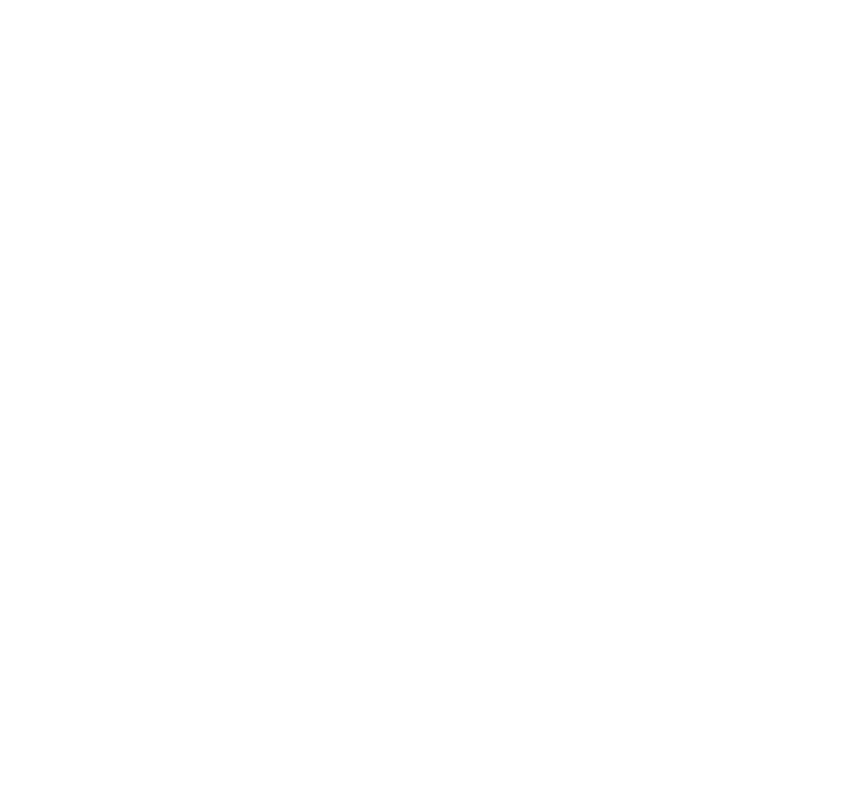
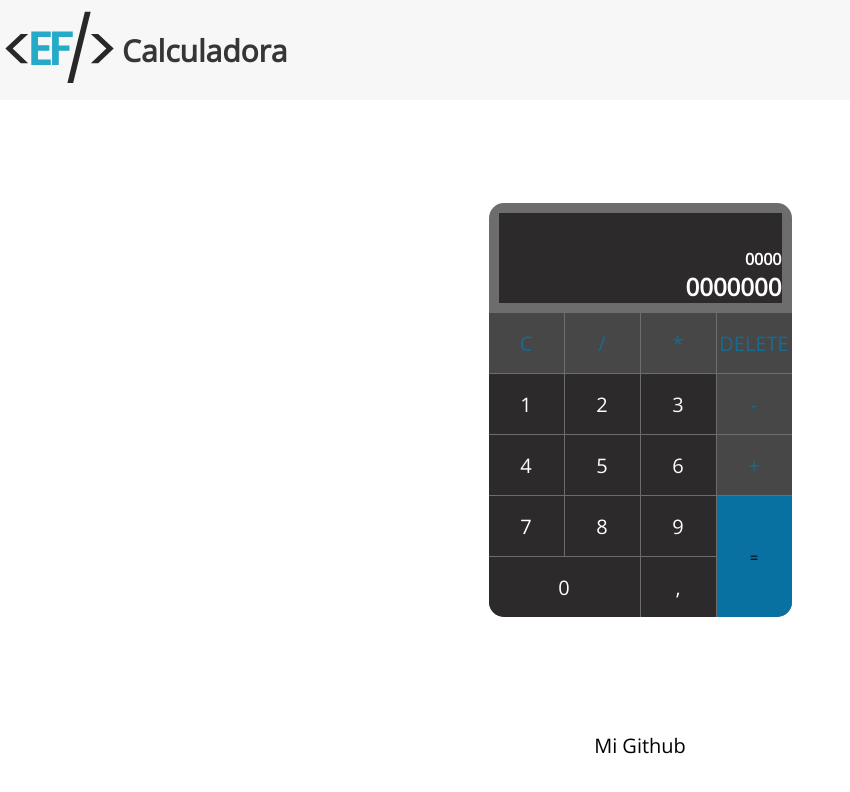
Before and after one commit to edex-13/calculadora, a website: page index.html in a window 1280 px wide. Shown: the whole page, without its empty margins (0-850 px from the left). Drawn offline with nearby package versions, Linux system fonts and the light colour scheme.

Commit message:
diseño terminado

```diff
--- a/index.html
+++ b/index.html
@@ -1,13 +1,50 @@
 <!DOCTYPE html>
 <html lang="es">
-<head>
-    <meta charset="UTF-8">
-    <meta http-equiv="X-UA-Compatible" content="IE=edge">
-    <meta name="viewport" content="width=device-width, initial-scale=1.0">
-    <link rel="stylesheet" href="./src/styles/styles.css">
-    <title>Calculadora</title>
-</head>
-<body>
-    <script type="module"src="./src/index.js"></script>
-</body>
+   <head>
+      <meta charset="UTF-8" />
+      <meta http-equiv="X-UA-Compatible" content="IE=edge" />
+      <meta name="viewport" content="width=device-width, initial-scale=1.0" />
+      <link rel="stylesheet" href="./src/styles/styles.css" />
+      <title>Calculadora</title>
+   </head>
+   <body>
+      <header class="header">
+         <img class="logo" src="img/logo1.svg" alt="logo" />
+         <div>
+            <h1 class="header__titulo">Calculadora</h1>
+         </div>
+      </header>
+      <main class="container">
+         <section class="calculadora-container">
+            <div class="pantalla__calculadora">
+               <h4>0000</h4>
+               <h1>0000000</h1>
+            </div>
+            <div class="calculadora__teclas">
+               <button class="btn__calculadora btn__acciones">C</button>
+               <button class="btn__calculadora btn__acciones">/</button>
+               <button class="btn__calculadora btn__acciones">*</button>
+               <button class="btn__calculadora btn__acciones">DELETE</button>
+               <button class="btn__calculadora btn__numeros">1</button>
+               <button class="btn__calculadora btn__numeros">2</button>
+               <button class="btn__calculadora btn__numeros">3</button>
+               <button class="btn__calculadora btn__acciones">-</button>
+               <button class="btn__calculadora btn__numeros">4</button>
+               <button class="btn__calculadora btn__numeros">5</button>
+               <button class="btn__calculadora btn__numeros">6</button>
+               <button class="btn__calculadora btn__acciones">+</button>
+               <button class="btn__calculadora btn__numeros">7</button>
+               <button class="btn__calculadora btn__numeros">8</button>
+               <button class="btn__calculadora btn__numeros">9</button>
+               <button class="btn__calculadora btn--igual">=</button>
+               <button class="btn__calculadora btn--cero btn__numeros">0</button>
+               <button class="btn__calculadora btn__numeros">,</button>
+            </div>
+         </section>
+      </main>
+      <footer class="footer">
+         <a target="blank" href="https://github.com/edex-13">Mi Github</a>
+      </footer>
+      <script type="module" src="./src/index.js"></script>
+   </body>
 </html>
--- a/src/styles/styles.css
+++ b/src/styles/styles.css
@@ -0,0 +1,98 @@
+/* Importacion de la fuente */
+@import url('https://fonts.googleapis.com/css?family=Open+Sans:300,400&display=swap');
+:root {
+   --color-white: #fff;
+   --color-texto: #363636;
+}
+* {
+   margin: 0;
+   padding: 0;
+   font-family: 'Open Sans', sans-serif;
+}
+.header {
+   background-color: rgb(247, 247, 247);
+   display: flex;
+   align-items: center;
+   height: 100px;
+}
+.header__titulo {
+   font-size: 30px;
+   color: var(--color-texto);
+}
+.container {
+   min-height: calc(100vh - 100px - 80px);
+   display: flex;
+   justify-content: center;
+   align-items: center;
+}
+.calculadora-container {
+   border-radius: 15px;
+   overflow: hidden;
+   background-color: rgb(109, 109, 109);
+}
+.pantalla__calculadora {
+   min-height: 90px;
+   color: white;
+   background-color: #2c2a2a;
+   margin: 10px;
+   display: flex;
+   justify-content: flex-end;
+   align-items: flex-end;
+   flex-direction: column;
+}
+.calculadora__teclas {
+   display: grid;
+   grid-template-columns: repeat(4, 75px);
+   grid-template-rows: repeat(5, 60px);
+   grid-gap: 1px;
+   outline: none;
+}
+.btn__calculadora {
+   font-size: 15px;
+   border: none;
+}
+.btn__calculadora:focus {
+   outline: 1px solid #ffffff;
+}
+
+.btn__acciones {
+   color: #176b92;
+   background-color: #474747;
+   font-size: 20px;
+}
+.btn__acciones:hover {
+   background-color: #3b3a3a;
+}
+.btn__numeros {
+   background-color: #2c2a2a;
+   color: #ffffff;
+   font-size: 20px;
+}
+.btn__numeros:hover {
+   background-color: #181717;
+}
+.btn--cero {
+   grid-column: 1 / 3;
+}
+.btn--igual {
+   grid-column: 4;
+   grid-row: 4 / 6;
+   background-color: #0971a1;
+}
+.btn--igual:hover{
+   background-color: #045b83;
+}
+.footer {
+   height: 50px;
+   display: flex;
+   align-items: center;
+   justify-content: center;
+}
+.footer > a {
+   text-decoration: none;
+   color: var(--color-text);
+   font-size: 20px;
+}
+.footer > a:hover {
+   text-decoration: underline;
+}
```
Also changed, not shown: img/logo1.svg (added).
